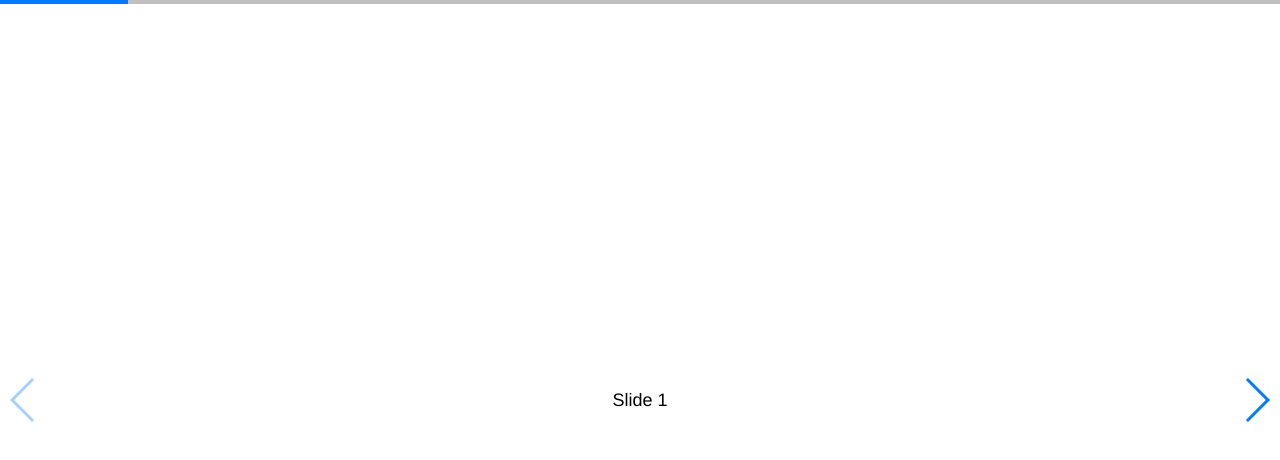
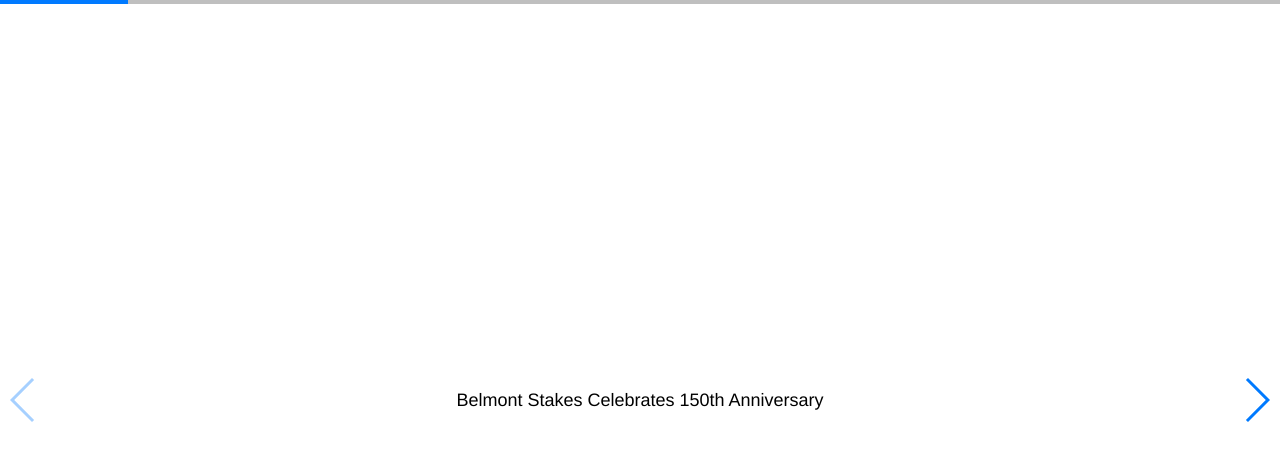
Before and after one commit to rconnell8/rconnell8.github.io, a plain HTML site: page jrnl80/swiper/index.html in a window 1280 px wide. Drawn offline with nearby package versions, Linux system fonts and the light colour scheme.

Commit message:
Update index.html

```diff
--- a/jrnl80/swiper/index.html
+++ b/jrnl80/swiper/index.html
@@ -48,7 +48,7 @@
   <!-- Swiper -->
   <div class="swiper-container">
     <div class="swiper-wrapper">
-      <div class="swiper-slide">Slide 1</div>
+      <div class="swiper-slide">Belmont Stakes Celebrates 150th Anniversary</div>
       <div class="swiper-slide">Slide 2</div>
       <div class="swiper-slide">Slide 3</div>
       <div class="swiper-slide">Slide 4</div>
```
